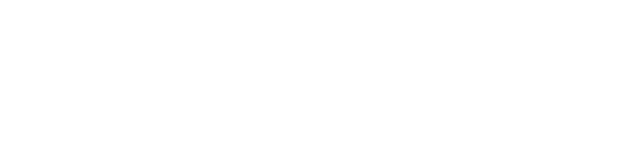
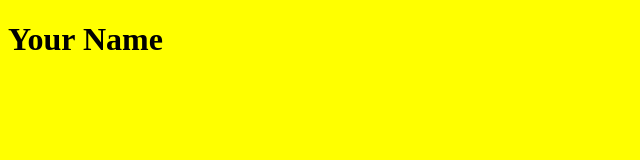
Before and after one commit to andyinabox/student-site-test, a plain HTML site: page index.html in a window 1280 px wide. Shown: the whole page, without its empty margins (0-640 px from the left). Drawn offline with Linux system fonts and the light colour scheme.

Commit message:
Add title and stylesheet link

```diff
--- a/index.html
+++ b/index.html
@@ -2,7 +2,9 @@
 <html>
   <head>
     <title>My Site</title>
+    <link href="styles.css" rel="stylesheet" type="text/css">
   </head>
   <body>
+    <h1>Your Name</h1>
   </body>
 </html>
```
